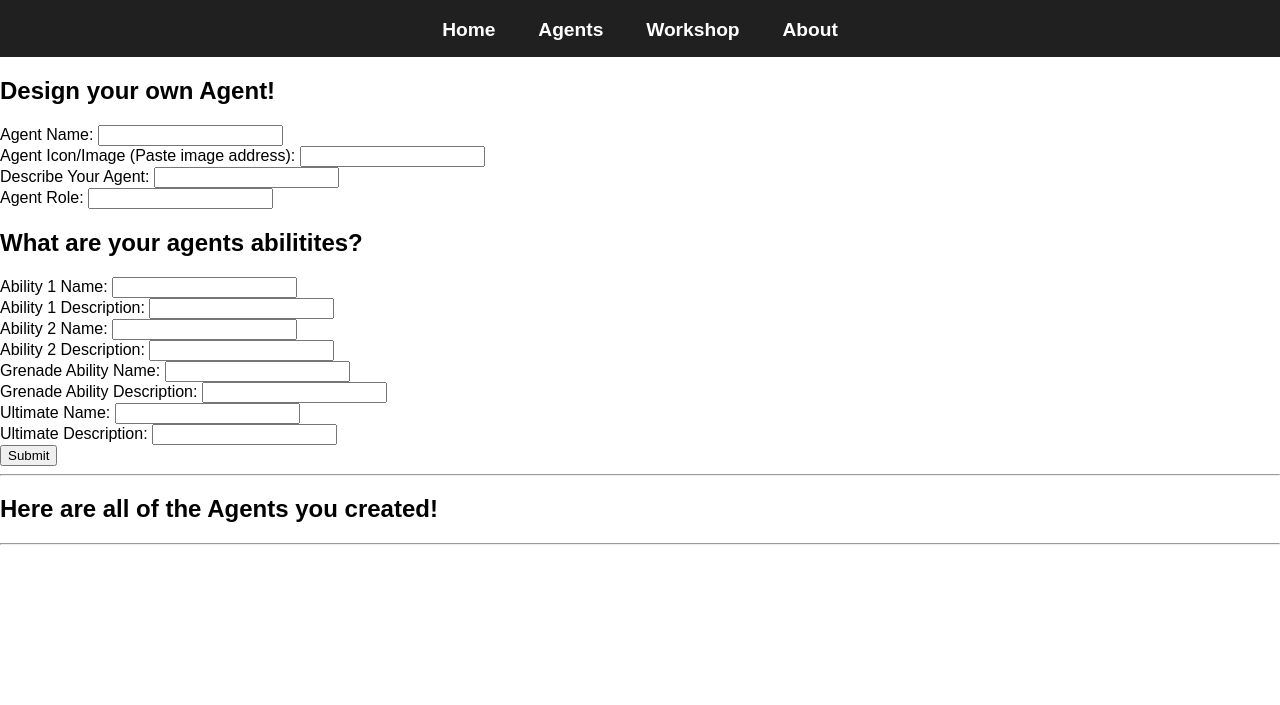
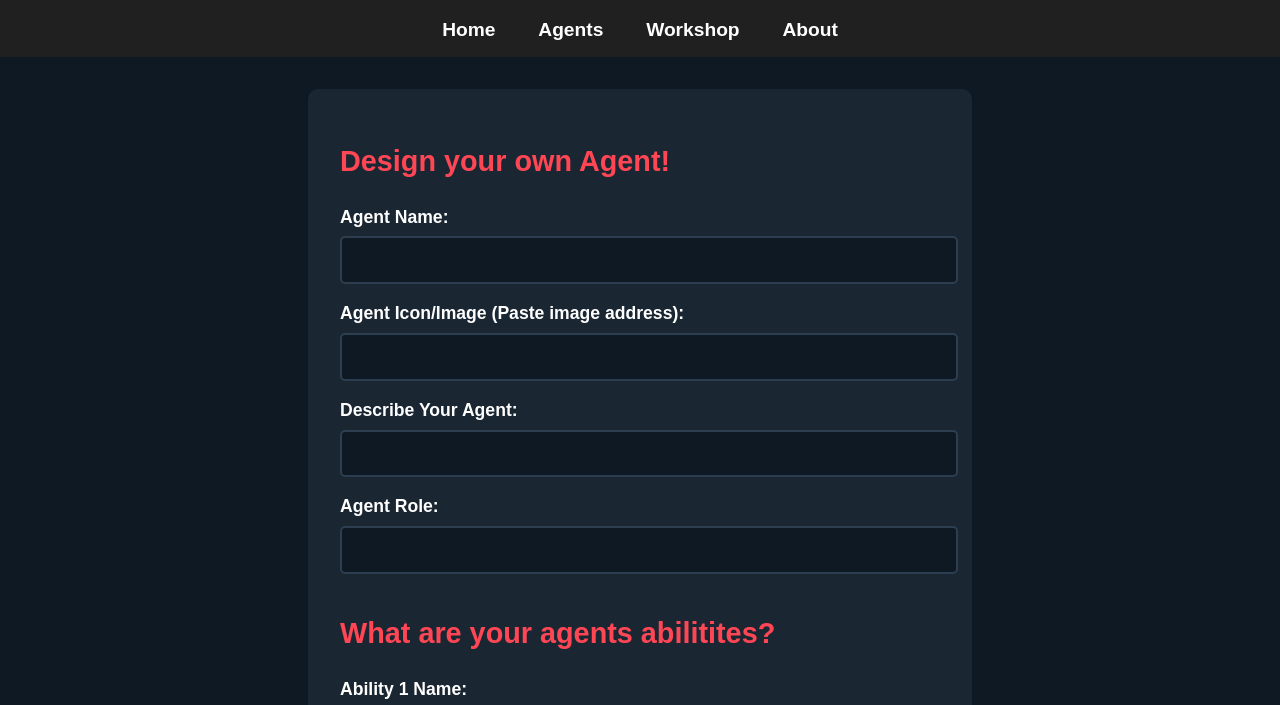
Before and after one commit to kho5203/inst377valorantproject, a website: page public/workshop.html in a window 1280 px wide. Shown: the part 77-782 px from the top of the page. Drawn offline with nearby package versions, Linux system fonts and the light colour scheme.

Commit message:
updated workshop page

```diff
--- a/public/workshop.css
+++ b/public/workshop.css
@@ -1,6 +1,8 @@
 body {
   margin: 0;
   font-family: Arial, sans-serif;
+  background-color: #0f1923;
+  color: #ffffff;
 }
 
 header {
@@ -24,7 +26,6 @@ nav a {
   color: #fff;
   font-weight: bold;
   font-size: 1.2em;
-  /* Increased text size */
   border-bottom: 2px solid transparent;
   transition: border-color 0.3s;
 }
@@ -32,3 +33,95 @@ nav a {
 nav a:hover {
   border-color: #ff4655;
 }
+
+form {
+  background-color: #1a2733;
+  padding: 2em;
+  border-radius: 10px;
+  max-width: 600px;
+  margin: 2em auto;
+}
+
+form h2 {
+  color: #ff4655;
+  font-size: 1.8em;
+  margin-bottom: 1em;
+}
+
+label {
+  display: block;
+  font-size: 1.1em;
+  margin-bottom: 0.5em;
+  font-weight: bold;
+  color: #ffffff;
+}
+
+input[type="text"] {
+  width: 98%;
+  padding: 0.8em;
+  margin-bottom: 1.2em;
+  border: 2px solid #2c3e50;
+  border-radius: 5px;
+  background-color: #0f1923;
+  color: #ffffff;
+  font-size: 1em;
+}
+
+input[type="submit"] {
+  background-color: #ff4655;
+  color: #ffffff;
+  font-size: 1.2em;
+  font-weight: bold;
+  border: none;
+  border-radius: 5px;
+  padding: 0.8em 1.5em;
+  cursor: pointer;
+  transition: background-color 0.3s;
+}
+
+#createdAgents {
+  background-color: #1a2733;
+  padding: 2em;
+  margin: 2em auto;
+  border-radius: 10px;
+  max-width: 800px;
+}
+
+#createdAgents h2 {
+  color: #ff4655;
+  font-size: 1.8em;
+  margin-bottom: 1em;
+  text-align: center;
+}
+
+.swiper-container {
+  width: 100%;
+  height: auto;
+}
+
+.swiper-slide {
+  background-color: #0f1923;
+  border: 2px solid #2c3e50;
+  border-radius: 8px;
+  text-align: center;
+  padding: 1em;
+  color: #ffffff;
+}
+
+.swiper-slide h2 {
+  color: #ff4655;
+  font-size: 1.5em;
+  margin: 0.5em 0;
+}
+
+.swiper-slide p {
+  font-size: 1em;
+  margin: 0.5em 0;
+}
+
+.swiper-slide img {
+  width: 100px;
+  border-radius: 100%;
+  margin-bottom: 1em;
+  border: 3px solid #ff4655;
+}
--- a/public/workshop.js
+++ b/public/workshop.js
@@ -56,15 +56,16 @@ async function loadNewAgent() {
        </div>
    </div>
 `;
-  // Initialize Swiper
   new Swiper(".swiper-container", {
     slidesPerView: "auto",
     spaceBetween: 10,
     scrollbar: {
       el: ".swiper-scrollbar",
-      draggable: true,
+      draggable: false,
     },
-    freeMode: true,
+    freeMode: false,
+    simulateTouch: false,
+    allowTouchMove: false,
   });
 }
 
```
